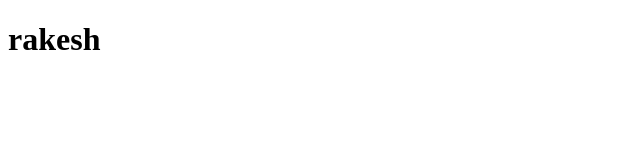
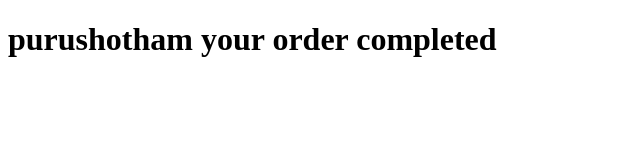
Before and after one commit to purushothampaindla/purushwebsite, a plain HTML site: page index.html in a window 1280 px wide. Shown: the whole page, without its empty margins (0-640 px from the left). Drawn offline with Linux system fonts and the light colour scheme.

Commit message:
Update index.html

```diff
--- a/index.html
+++ b/index.html
@@ -6,6 +6,6 @@
     <title>Document</title>
   </head>
   <body>
-    <h1>rakesh</h1>
+    <h1>purushotham your order completed</h1>
   </body>
 </html>
```
